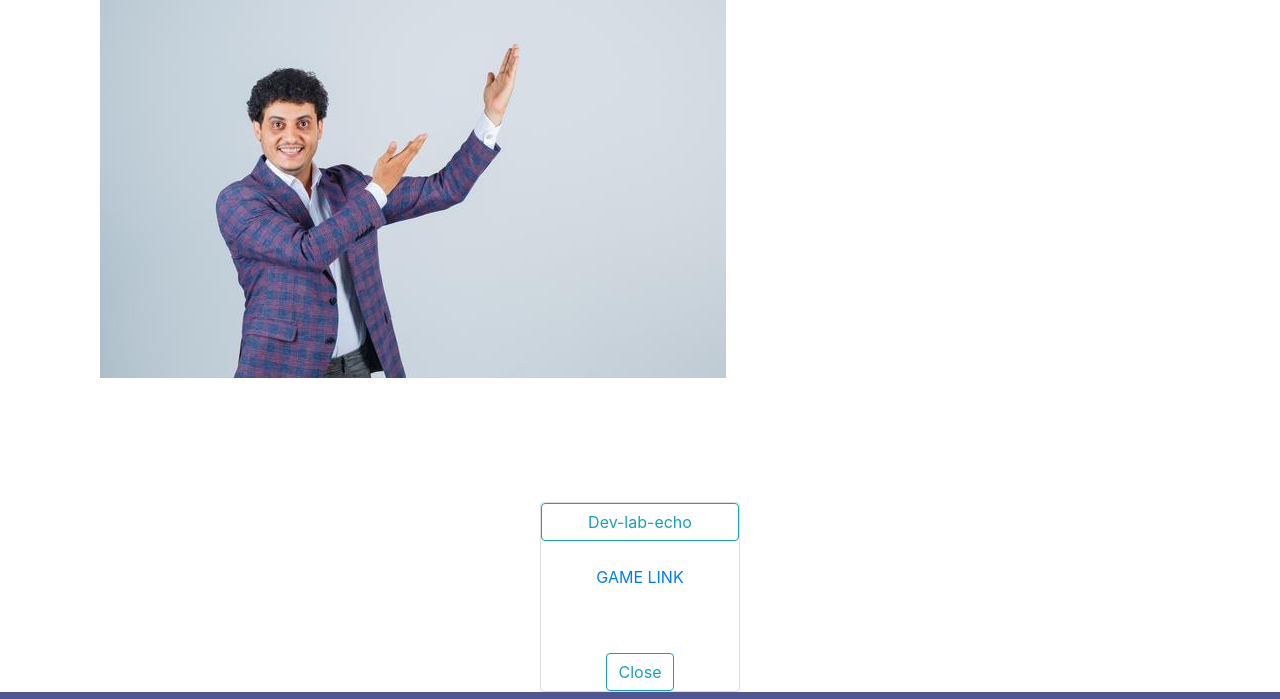
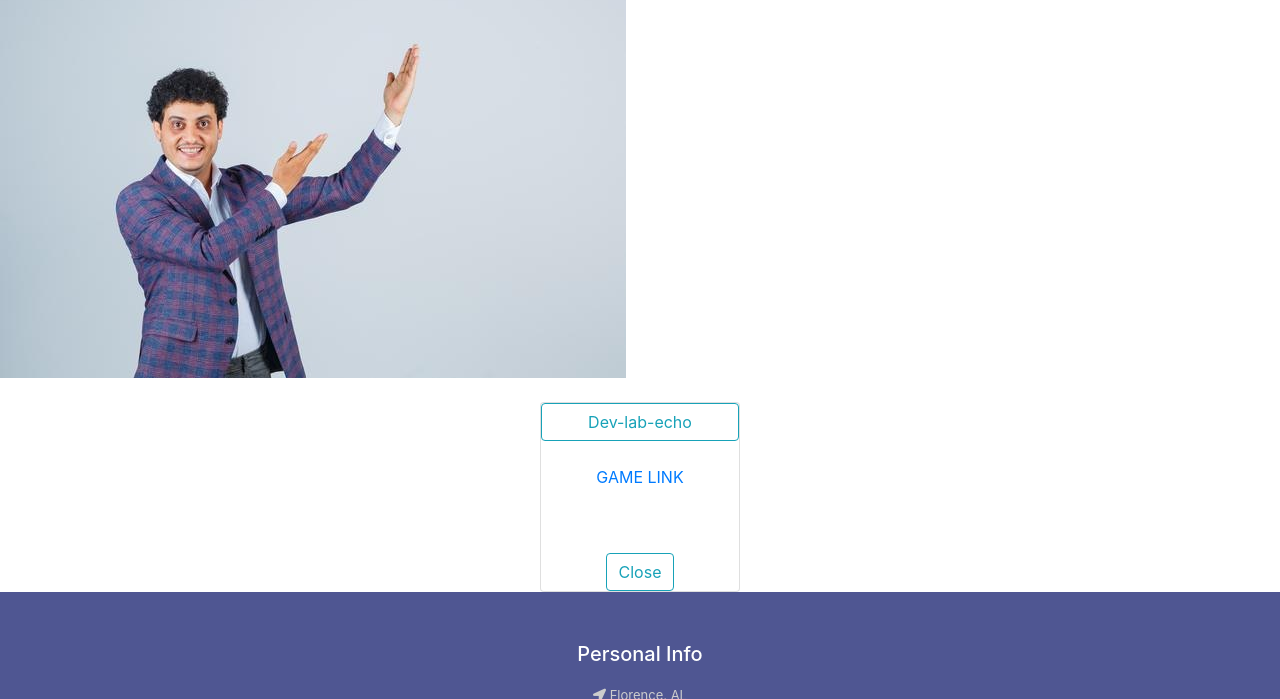
Before and after one commit to Jakemiles14/miles-foxtrot-lab-master, a plain HTML site: page index.html in a window 1280 px wide. Shown: the part 109-808 px from the top of the page. Drawn offline with nearby package versions, Linux system fonts and the light colour scheme; a script that the page names is missing.

Commit message:
com01748134

```diff
--- a/css/style.css
+++ b/css/style.css
@@ -160,9 +160,9 @@ img{
   position: relative;
   width: 100px;
   height: auto;
-  margin-left: 100px;
+  margin-left: 0;
   margin-top: auto;
-  margin-bottom: 100px;
+  margin-bottom: 0;
 }
 
 .overlay-title {
```
